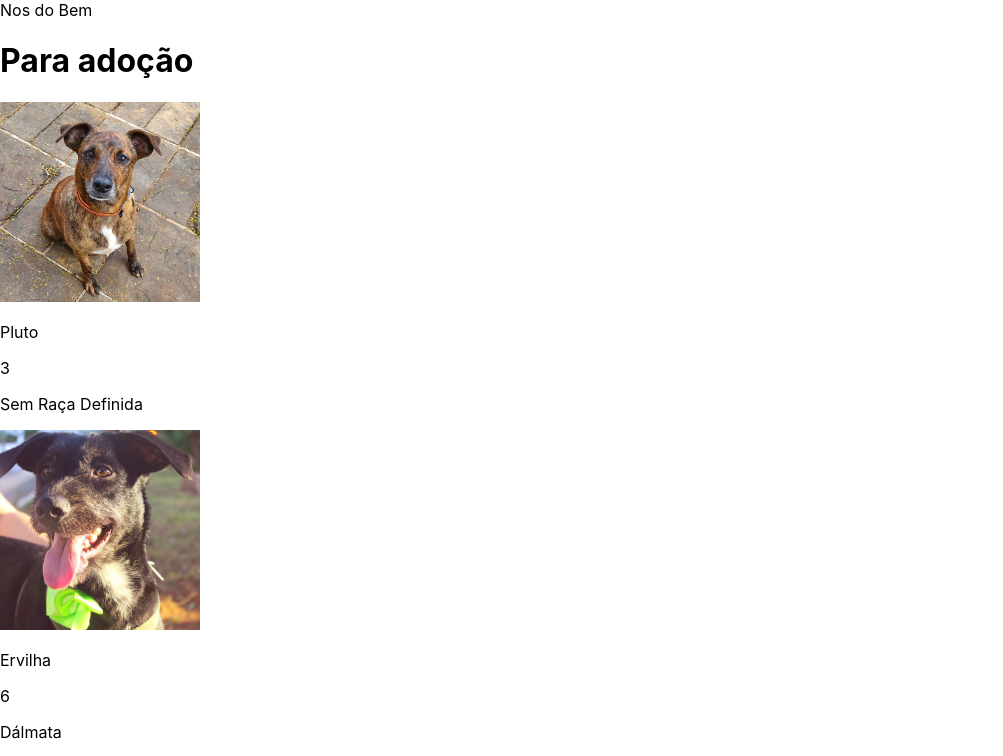
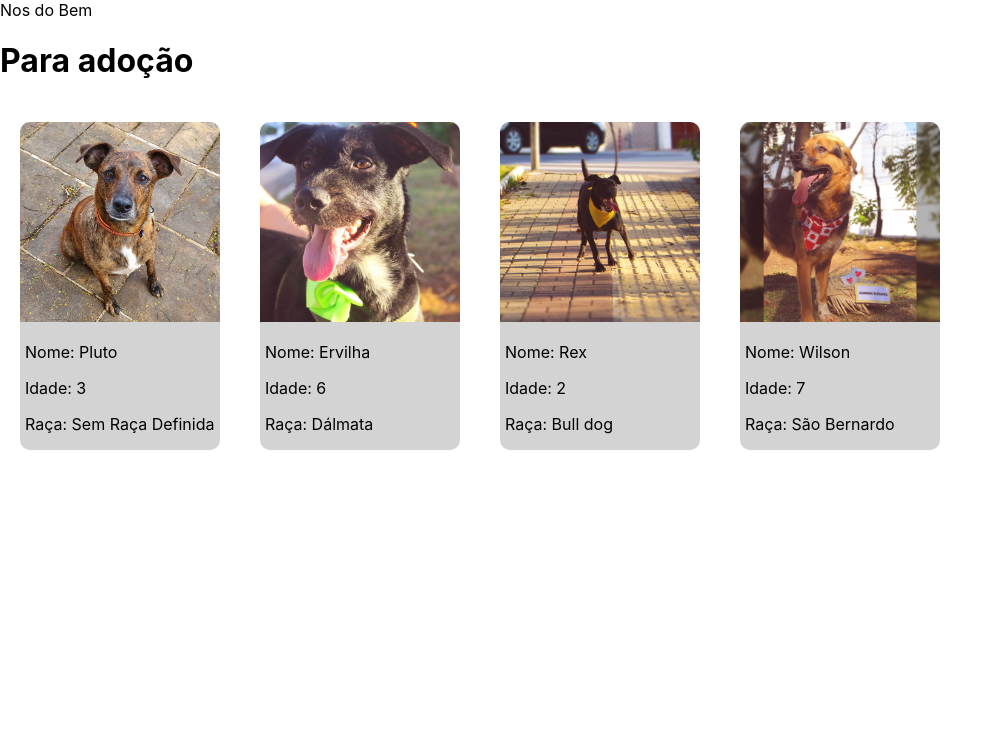
Before and after one commit to NeusaWilbert/nos-do-bem, a React (Create React App) app: page / in a window 1280 px wide. Shown: the top 756 px of the page, without its empty margins (0-1003 px from the left). Built offline with nearby package versions, Linux system fonts and the light colour scheme.

Commit message:
Updated style of card and gallery components

```diff
--- /dev/null
+++ b/src/components/Card/card.css
@@ -0,0 +1,10 @@
+.card {
+  margin: 20px;
+  background-color: lightgrey;
+  border-radius: 10px;
+  overflow: hidden;
+}
+
+.card__dog-info {
+  padding-left: 5px;
+}
--- a/src/components/Card/index.js
+++ b/src/components/Card/index.js
@@ -1,17 +1,21 @@
 import React from "react";
+
+import "./card.css";
 
 const Card = ({ dog }) => {
   return (
     <>
-      <div>
+      <div className="card">
         <img
           style={{ maxWidth: "200px", maxHeight: "200px" }}
           src={`images/${dog.imageName}`}
           alt="cachorro"
         />
-        <p>{dog.name}</p>
-        <p>{dog.age}</p>
-        <p>{dog.race}</p>
+        <div className="card__dog-info">
+          <p>Nome: {dog.name}</p>
+          <p>Idade: {dog.age}</p>
+          <p>Raça: {dog.race}</p>
+        </div>
       </div>
     </>
   );
--- /dev/null
+++ b/src/components/Gallery/gallery.css
@@ -0,0 +1,5 @@
+.dog-list {
+  display: flex;
+  flex-direction: row;
+  width: 100%;
+}
--- a/src/components/Gallery/index.js
+++ b/src/components/Gallery/index.js
@@ -1,6 +1,8 @@
 import React from "react";
 
 import Card from "../Card";
+
+import "./gallery.css";
 
 const Gallery = () => {
   const dogs = [
@@ -33,7 +35,7 @@ const Gallery = () => {
   return (
     <>
       <h1>Para adoção</h1>
-      <div>
+      <div className="dog-list">
         {dogs.map((dog) => {
           return <Card dog={dog} />;
         })}
```
